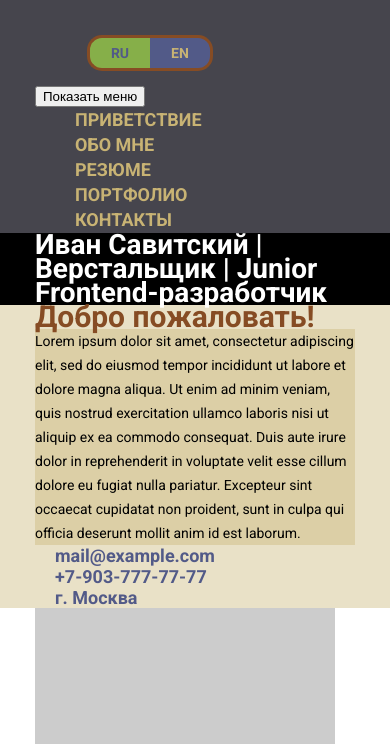
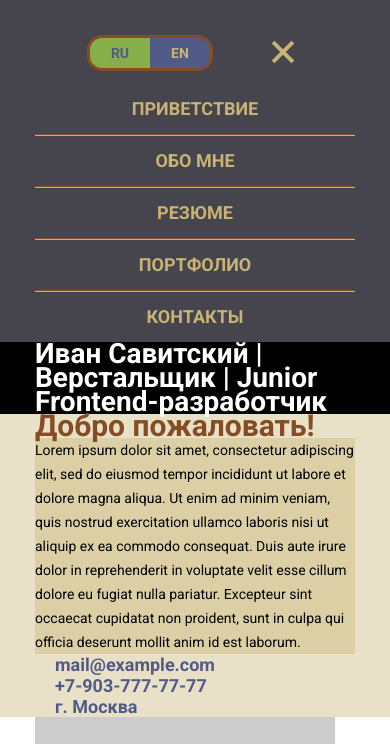
Before and after one commit to jean-1314/Project-Hunt, a website: page index.html in a window 390 px wide. Shown: the part 100-844 px from the top of the page. Drawn offline with Linux system fonts and the light colour scheme; placeholder pictures from the web are drawn by us.

Commit message:
Modify mobile header

```diff
--- a/index.html
+++ b/index.html
@@ -31,7 +31,7 @@
           </ul>
         </nav>
 
-        <nav class="main-nav main-nav--opened">
+        <nav class="main-nav main-nav--opened main-nav--nojs">
 
           <button class="main-nav__toggle" type="button">Показать меню</button>
 
--- a/js/script.js
+++ b/js/script.js
@@ -1,6 +1,13 @@
 var enBlock = document.querySelector(".language-switcher__lang-link--en");
 
 var ruBlock = document.querySelector(".language-switcher__lang-link--ru");
+
+var navMain = document.querySelector('.main-nav');
+
+var navToggle = document.querySelector('.main-nav__toggle');
+
+
+navMain.classList.remove('main-nav--nojs');
 
 enBlock.addEventListener("mouseenter", function(event) {
   event.preventDefault();
@@ -21,3 +28,16 @@ ruBlock.addEventListener("mouseleave", function(event) {
   event.preventDefault();
   enBlock.classList.remove("lang-ru-link-hover");
 });
+
+navToggle.addEventListener('click', function() {
+
+  if (navMain.classList.contains('main-nav--closed')) {
+    navMain.classList.remove('main-nav--closed');
+    navMain.classList.add('main-nav--opened');
+  }
+
+  else {
+    navMain.classList.add('main-nav--closed');
+    navMain.classList.remove('main-nav--opened');
+  }
+});
--- a/sass/blocks/main-nav.scss
+++ b/sass/blocks/main-nav.scss
@@ -1,14 +1,32 @@
 .main-nav {
-
+  position: relative;
 }
 
 .main-nav__items {
+  display: flex;
+  flex-direction: column;
+  align-items: center;
   margin: 0;
+  padding: 0;
   list-style: none;
 }
 
 .main-nav__item {
+  display: flex;
+  align-items: center;
+  justify-content: center;
+  width: 100%;
+  height: 50px;
+  border-top: 1px solid $sand;
+  border-bottom: 1px solid $brown;
 
+  &:first-child {
+    border-top: none;
+  }
+
+  &:last-child {
+    border-bottom: none;
+  }
 }
 
 .main-nav__item a {
@@ -28,3 +46,74 @@
     text-shadow: 1px -1px 1px #000000;
   }
 }
+
+.main-nav__toggle {
+  position: absolute;
+  z-index: 2;
+  top: -40px;
+  right: 53px;
+
+  padding: 0;
+  font-size: 0;
+  cursor: pointer;
+  border: none;
+  outline: none;
+}
+
+.main-nav--closed .main-nav__toggle {
+  width: 23px;
+  height: 21px;
+  background-color: $darkblue;
+}
+
+.main-nav--closed .main-nav__toggle::before {
+  content: "";
+  position: absolute;
+  top: 0;
+  right: 0;
+  width: 28px;
+  height: 4px;
+  background-color: $sand;
+  box-shadow: 0 8px 0 0 $sand,
+              0 16px 0 0 $sand;
+}
+
+.main-nav--opened .main-nav__toggle {
+  width: 23px;
+  height: 22px;
+  background-color: transparent;
+
+
+  &::before,
+  &::after {
+    content: "";
+    position: absolute;
+    top: 6px;
+    right: 5px;
+    width: 28px;
+    height: 4px;
+    background-color: $sand;
+  }
+
+  &::before {
+    transform: rotate(45deg);
+  }
+
+  &::after {
+    transform: rotate(-45deg);
+  }
+}
+
+@media #{$mobile-only} {
+  .main-nav--closed .main-nav__items {
+    display: none;
+  }
+
+  .main-nav--nojs .main-nav__items {
+    display: block;
+  }
+
+  .main-nav--nojs .main-nav__toggle {
+    display: none;
+  }
+}
```
Also changed, not shown: css/style.css.
